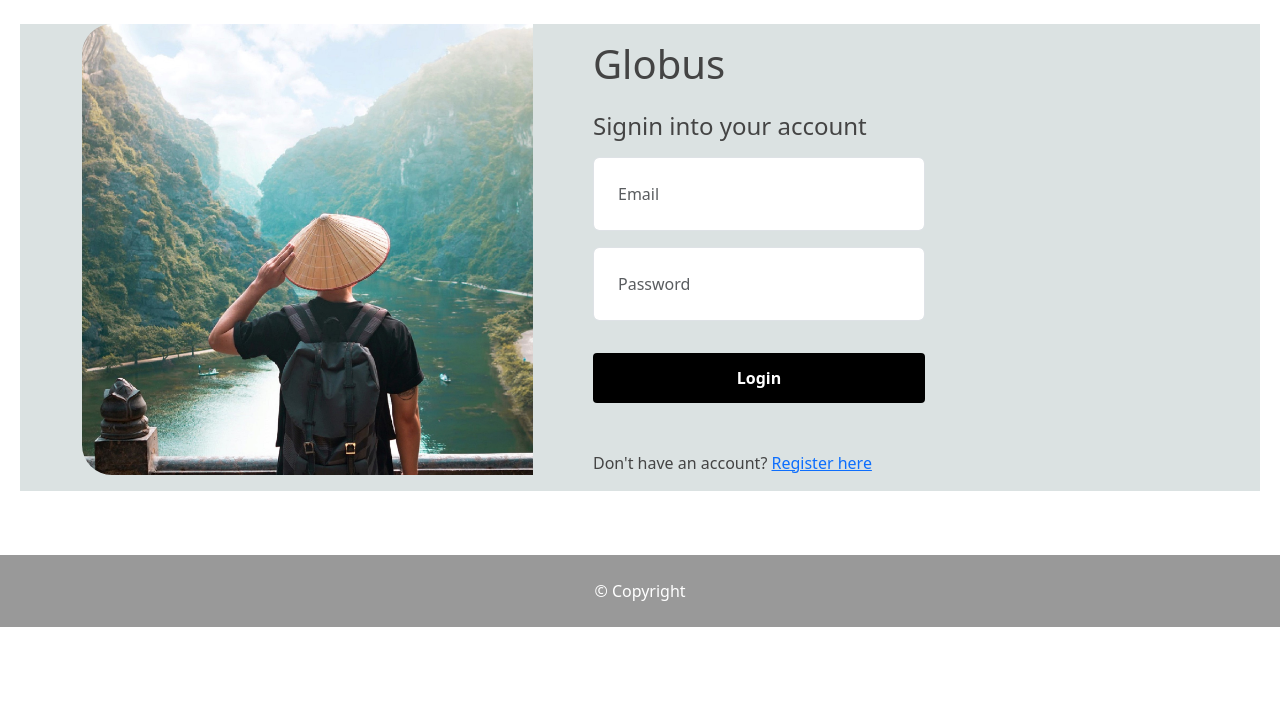
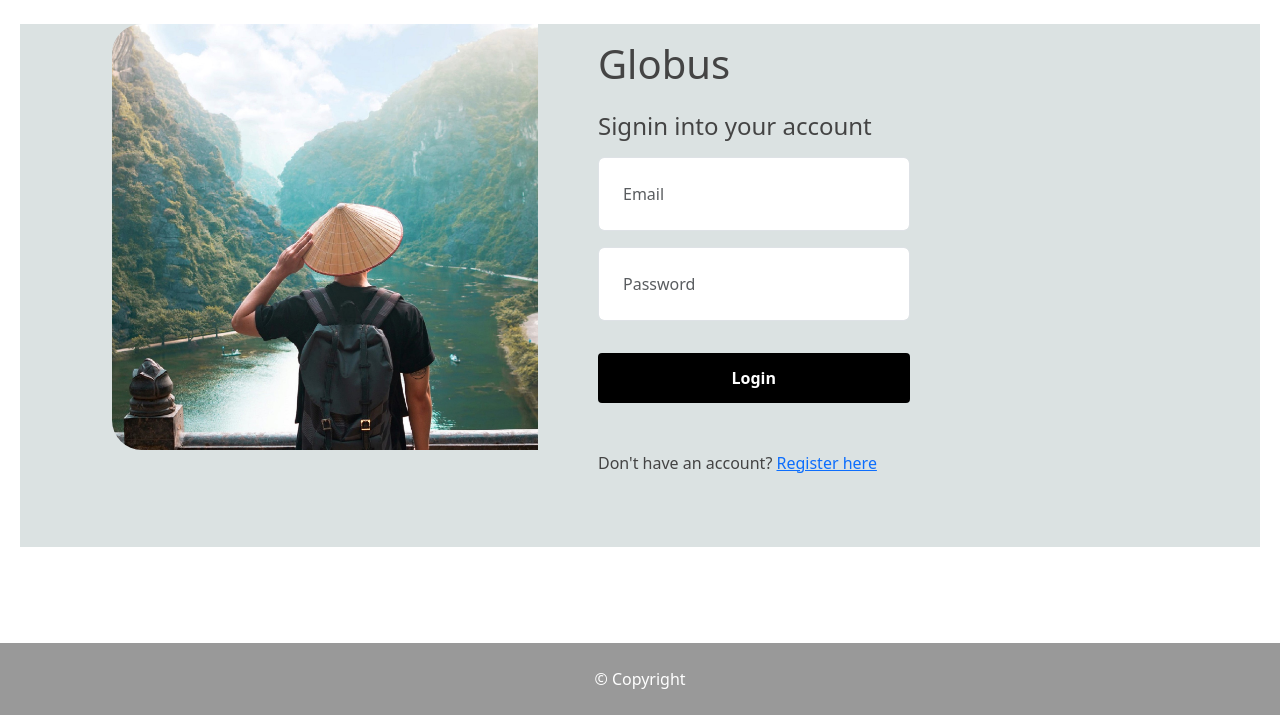
Before and after one commit to EvanVR/globus, a Flask app: page /login in a window 1280 px wide. Shown: the part 76-800 px from the top of the page. Run offline with Flask 2, Linux system fonts and the light colour scheme; some libraries are stand-ins or nearby versions.

Commit message:
login page

```diff
--- a/static/css/base.css
+++ b/static/css/base.css
@@ -344,9 +344,17 @@
 .login-css{
     padding: 0;
     margin: 0;
+    padding: 0 2rem 2rem;
     box-sizing: border-box;
     background: rgb(219,226,226);
  }
+
+@media (max-width: 1450px) {
+    .login-css {
+        margin-bottom: 6rem;
+    }
+}
+
  .login-row{
     background: white;
     border-radius: 30px;
```
